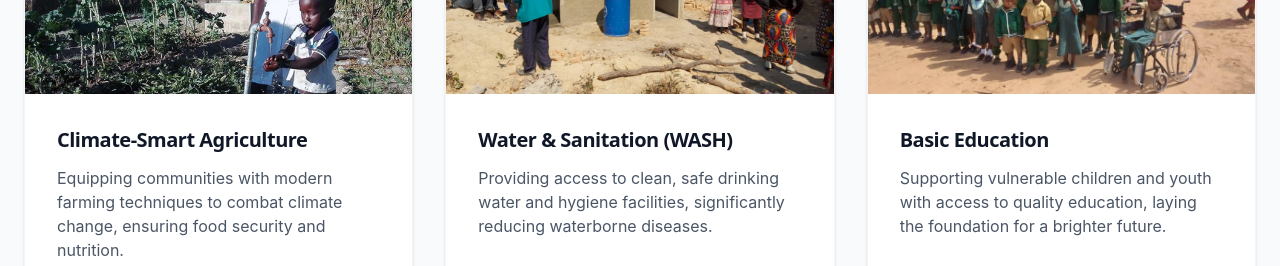
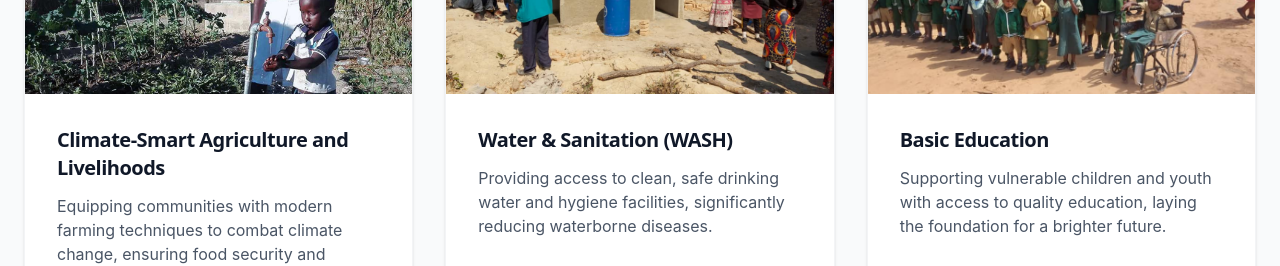
Before and after one commit to thedanayi/resilientvillages, a React (Vite) app: page / in a window 1280 px wide. Shown: the part 1220-1486 px from the top of the page. Built offline with nearby package versions, Linux system fonts and the light colour scheme; no server answers.

Commit message:
feat: rename climate-smart agriculture to include livelihoods
Update terminology across components, data files, and pages to better reflect the scope of the organization's programs.

```diff
--- a/src/components/layout/Footer.tsx
+++ b/src/components/layout/Footer.tsx
@@ -58,7 +58,7 @@ export function Footer() {
             <h3 className="font-heading font-semibold text-lg mb-6">Our Focus Areas</h3>
             <ul className="space-y-4">
               {[
-                'Climate-Smart Agriculture',
+                'Climate-Smart Agriculture and Livelihoods',
                 'Water & Sanitation (WASH)',
                 'Environment Conservation',
                 'Basic Education',
--- a/src/data/programs.ts
+++ b/src/data/programs.ts
@@ -16,7 +16,7 @@ import { Program } from '../types';
 export const programs: Program[] = [
   {
     id: "climate-agriculture",
-    title: "Climate-Smart Agriculture",
+    title: "Climate-Smart Agriculture and Livelihoods",
     description: "Equipping rural farmers with sustainable techniques to adapt to climate change, ensuring food security and economic stability.",
     outcomes: ["Increased crop yields", "Soil preservation", "Drought resilience"],
     img: "/images/Climate Smart Agriculture.jpg"
--- a/src/data/publications.ts
+++ b/src/data/publications.ts
@@ -16,7 +16,7 @@ export const publications: Publication[] = [
     title: "Strategic Plan 2026-2030",
     category: "Strategic Plan",
     year: 2025,
-    description: "Our five-year roadmap detailing our goals for expanding climate-smart agriculture and deepening community resilience.",
+    description: "Our five-year roadmap detailing our goals for expanding climate-smart agriculture and livelihoods and deepening community resilience.",
     downloadUrl: "#",
     fileSize: "2.8 MB",
     img: "https://images.unsplash.com/photo-1454165804606-c3d57bc86b40?q=80&w=800&auto=format&fit=crop"
--- a/src/data/stories.ts
+++ b/src/data/stories.ts
@@ -8,7 +8,7 @@ export const stories: Story[] = [
     location: "Munhande Village",
     summary: "How a community garden transformed a single mother's capacity to feed and educate her children.",
     challenge: "Before the nutrition garden, droughts had devastated Chipo's maize crops three years in a row. She struggled to afford two meals a day for her four children and had to pull her eldest daughter out of school due to unpaid fees.",
-    solution: "With the introduction of the Munhande Nutrition Garden and solar-powered irrigation, Chipo received a plot and training in climate-smart agriculture, focusing on drought-resistant vegetables.",
+    solution: "With the introduction of the Munhande Nutrition Garden and solar-powered irrigation, Chipo received a plot and training in climate-smart agriculture and livelihoods, focusing on drought-resistant vegetables.",
     outcome: "Today, Chipo harvests tomatoes, kale, and onions year-round. Her family enjoys a diverse, nutritious diet. 'I not only feed my family,' she says, 'but I sell the surplus at the local market to pay for my daughter's school fees.'",
     quote: "Before the nutrition garden, our harvests were unpredictable. Now, we not only feed our families year-round but sell the surplus to pay for school fees.",
     img: "/images/reaping life from dry earth.jpg",
--- a/src/pages/About.tsx
+++ b/src/pages/About.tsx
@@ -101,7 +101,7 @@ export default function About() {
             <div className="space-y-12">
                {[
                  { year: "2018", title: "Foundation", desc: "RVZ was officially registered to respond directly to the worsening water crisis in the Chirumhanzu District." },
-                 { year: "2020", title: "Agricultural Pivot", desc: "Launched climate-smart agriculture programs to combat severe droughts and food insecurity." },
+                 { year: "2020", title: "Agricultural Pivot", desc: "Launched climate-smart agriculture and livelihoods programs to combat severe droughts and food insecurity." },
                  { year: "2023", title: "Expanded Reach", desc: "Scaled operations to cover 48 communities, establishing the Munhande Nutrition Garden as a flagship model." }
                ].map((item, i) => (
                  <div key={i} className="flex flex-col sm:flex-row gap-6 items-start">
--- a/src/pages/Home.tsx
+++ b/src/pages/Home.tsx
@@ -100,7 +100,7 @@ export default function Home() {
             <div className="grid grid-cols-1 md:grid-cols-3 gap-8">
                {[
                  {
-                    title: "Climate-Smart Agriculture",
+                    title: "Climate-Smart Agriculture and Livelihoods",
                     desc: "Equipping communities with modern farming techniques to combat climate change, ensuring food security and nutrition.",
                     icon: Leaf,
                     img: "/images/Climate Smart Agriculture.jpg"
```
